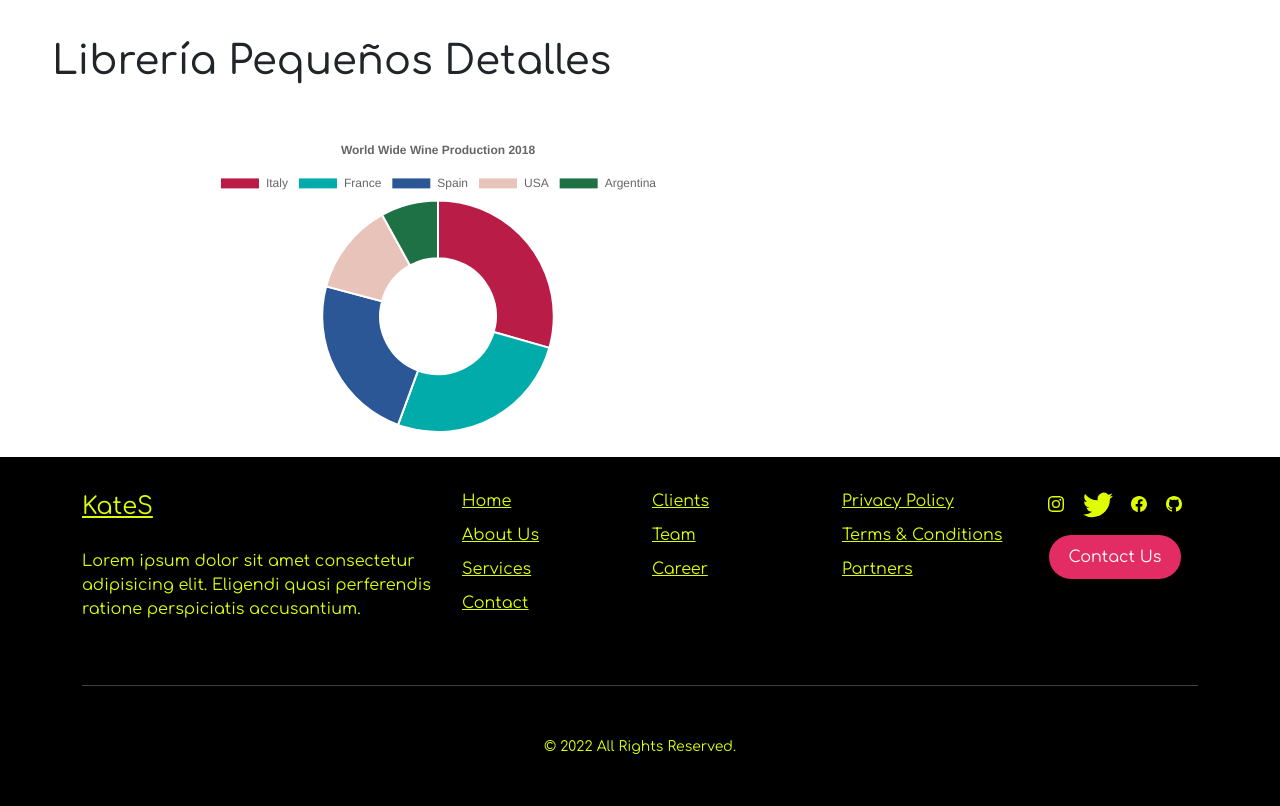
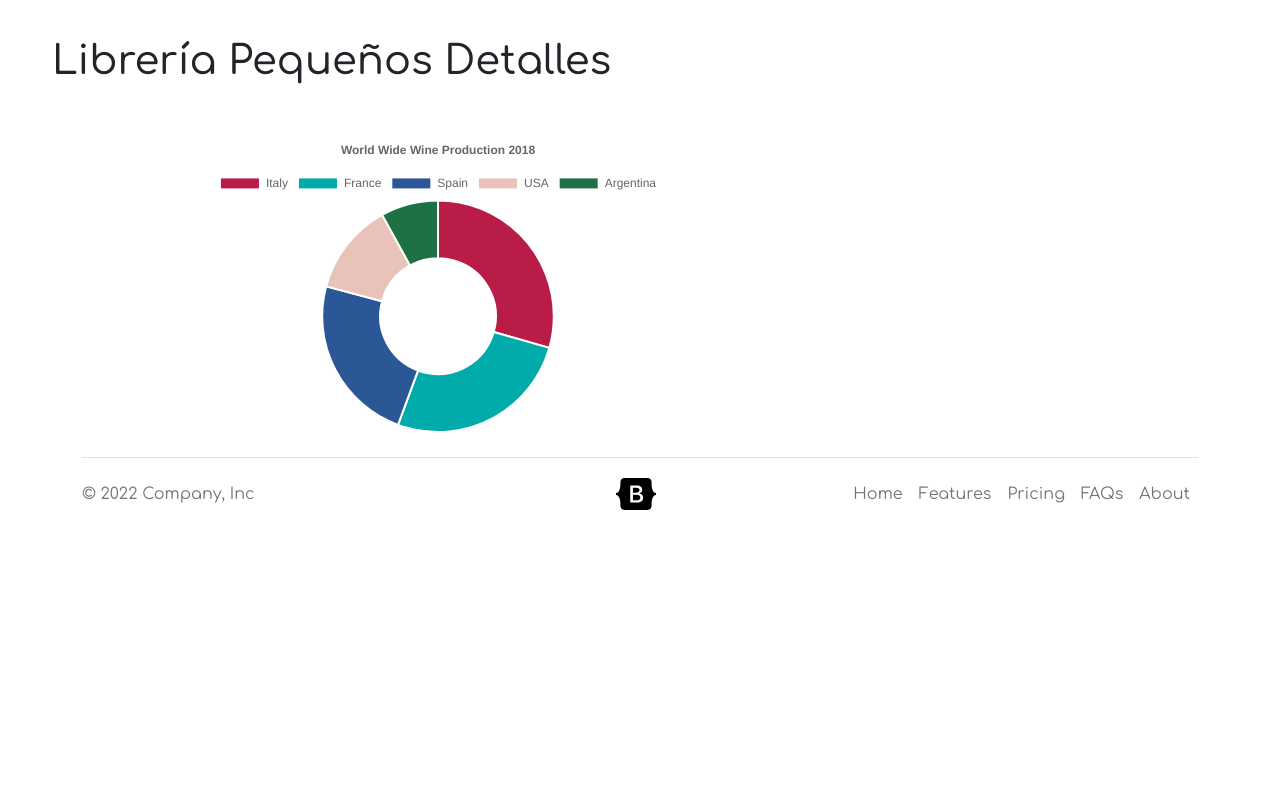
Before and after one commit to Kate505/Lib, a plain HTML site: page index.html in a window 1280 px wide. Shown: the part 491-1297 px from the top of the page. After the commit the page ends 1045 px from the top, so only its background shows below. Drawn offline with nearby package versions, Linux system fonts and the light colour scheme.

Commit message:
modified:   index.html

```diff
--- a/index.html
+++ b/index.html
@@ -15,7 +15,14 @@
 
 <body>
 
-  <header class="navbar navbar-dark bg-dark navbar-expand-lg  bd-navbar sticky-top">
+  <svg xmlns="http://www.w3.org/2000/svg" style="display: none;">
+    <symbol id="bootstrap" viewBox="0 0 118 94">
+      <title>Bootstrap</title>
+      <path fill-rule="evenodd" clip-rule="evenodd" d="M24.509 0c-6.733 0-11.715 5.893-11.492 12.284.214 6.14-.064 14.092-2.066 20.577C8.943 39.365 5.547 43.485 0 44.014v5.972c5.547.529 8.943 4.649 10.951 11.153 2.002 6.485 2.28 14.437 2.066 20.577C12.794 88.106 17.776 94 24.51 94H93.5c6.733 0 11.714-5.893 11.491-12.284-.214-6.14.064-14.092 2.066-20.577 2.009-6.504 5.396-10.624 10.943-11.153v-5.972c-5.547-.529-8.934-4.649-10.943-11.153-2.002-6.484-2.28-14.437-2.066-20.577C105.214 5.894 100.233 0 93.5 0H24.508zM80 57.863C80 66.663 73.436 72 62.543 72H44a2 2 0 01-2-2V24a2 2 0 012-2h18.437c9.083 0 15.044 4.92 15.044 12.474 0 5.302-4.01 10.049-9.119 10.88v.277C75.317 46.394 80 51.21 80 57.863zM60.521 28.34H49.948v14.934h8.905c6.884 0 10.68-2.772 10.68-7.727 0-4.643-3.264-7.207-9.012-7.207zM49.948 49.2v16.458H60.91c7.167 0 10.964-2.876 10.964-8.281 0-5.406-3.903-8.178-11.425-8.178H49.948z"></path>
+    </symbol>
+  </svg>
+
+  <header class="navbar navbar-dark bg-dark navbar-expand-lg bd-navbar sticky-top">
     <nav class="container-xxl bd-gutter flex-wrap flex-lg-nowrap" aria-label="Main navigation">
       <div class="bd-navbar-toggle">
         <button class="navbar-toggler p-2" type="button" data-bs-toggle="offcanvas" data-bs-target="#bdSidebar"
@@ -64,11 +71,8 @@
     </nav>
   </header>
 
-  <div class="container-xxl bd-gutter mt-3 my-md-4">
-    <div class="row">
-
-    </div>
-    <div class="bd-sidebar navbar-dark bg-dark">
+  <div class="container-xxl bd-gutter mt-3 my-md-4 bd-layout" style="display: grid;">
+    <aside class="bd-sidebar">
       <div class="offcanvas-lg offcanvas-start" tabindex="-1" id="bdSidebar" aria-labelledby="bdSidebarOffcanvasLabel">
         <div class="offcanvas-header border-bottom">
           <h5 class="offcanvas-title" id="bdSidebarOffcanvasLabel">Browse docs</h5>
@@ -77,7 +81,7 @@
         </div>
 
         <div class="offcanvas-body">
-          <nav class="bd-links" id="bd-docs-nav" aria-label="Docs navigation">
+          <nav class="bd-links w-100" id="bd-docs-nav" aria-label="Docs navigation">
             <ul class="navbar-nav justify-content-end pe-3">
               <li class="nav-item">
                 <a class="nav-link p-2" aria-current="page" href="index.html"><img style="margin-right: 1rem;"
@@ -207,9 +211,9 @@
 
         </div>
       </div>
-    </div>
+    </aside>
 
-    <main class="col bd-main order-1">
+    <main class="bd-main order-1">
 
         <h1>Librería Pequeños Detalles</h1>
 
@@ -414,57 +418,23 @@
 
 </body>
 
-<footer class="footer-48201" id="footer">
+<div class="container">
+  <footer class="d-flex flex-wrap justify-content-between align-items-center py-3 my-4 border-top">
+    <p class="col-md-4 mb-0 text-muted">&copy; 2022 Company, Inc</p>
 
-  <div class="container">
-    <div class="row">
-      <div class="col-md-4 pr-md-5">
-        <a href="#" class="footer-site-logo d-block mb-4">KateS</a>
-        <p>Lorem ipsum dolor sit amet consectetur adipisicing elit. Eligendi quasi perferendis ratione perspiciatis
-          accusantium.</p>
-      </div>
-      <div class="col-md">
-        <ul class="list-unstyled nav-links">
-          <li><a href="#">Home</a></li>
-          <li><a href="#">About Us</a></li>
-          <li><a href="#">Services</a></li>
-          <li><a href="#">Contact</a></li>
-        </ul>
-      </div>
-      <div class="col-md">
-        <ul class="list-unstyled nav-links">
-          <li><a href="#">Clients</a></li>
-          <li><a href="#">Team</a></li>
-          <li><a href="#">Career</a></li>
-        </ul>
-      </div>
-      <div class="col-md">
-        <ul class="list-unstyled nav-links">
-          <li><a href="#">Privacy Policy</a></li>
-          <li><a href="#">Terms &amp; Conditions</a></li>
-          <li><a href="#">Partners</a></li>
-        </ul>
-      </div>
-      <div class="col-md text-md-center">
-        <ul class="social list-unstyled">
-          <li><a href="#"><img src="assets/instagram.svg"></a></li>
-          <li><a href="#"><img src="assets/twitter.svg"></a></li>
-          <li><a href="#"><img src="assets/facebook.svg"></a></li>
-          <li><a href="#"><img src="assets/github.svg"></a></li>
+    <a href="/" class="col-md-4 d-flex align-items-center justify-content-center mb-3 mb-md-0 me-md-auto link-dark text-decoration-none">
+      <svg class="bi me-2" width="40" height="32"><use xlink:href="#bootstrap"/></svg>
+    </a>
 
-        </ul>
-        <p class=""><a href="#" class="btn btn-tertiary">Contact Us</a></p>
-      </div>
-    </div>
+    <ul class="nav col-md-4 justify-content-end">
+      <li class="nav-item"><a href="#" class="nav-link px-2 text-muted">Home</a></li>
+      <li class="nav-item"><a href="#" class="nav-link px-2 text-muted">Features</a></li>
+      <li class="nav-item"><a href="#" class="nav-link px-2 text-muted">Pricing</a></li>
+      <li class="nav-item"><a href="#" class="nav-link px-2 text-muted">FAQs</a></li>
+      <li class="nav-item"><a href="#" class="nav-link px-2 text-muted">About</a></li>
+    </ul>
+  </footer>
+</div>
 
-    <div class="row ">
-      <div class="col-12 text-center">
-        <div class="copyright mt-5 pt-5">
-          <p><small>&copy; 2022 All Rights Reserved.</small></p>
-        </div>
-      </div>
-    </div>
-  </div>
-</footer>
 
 </html>
```
